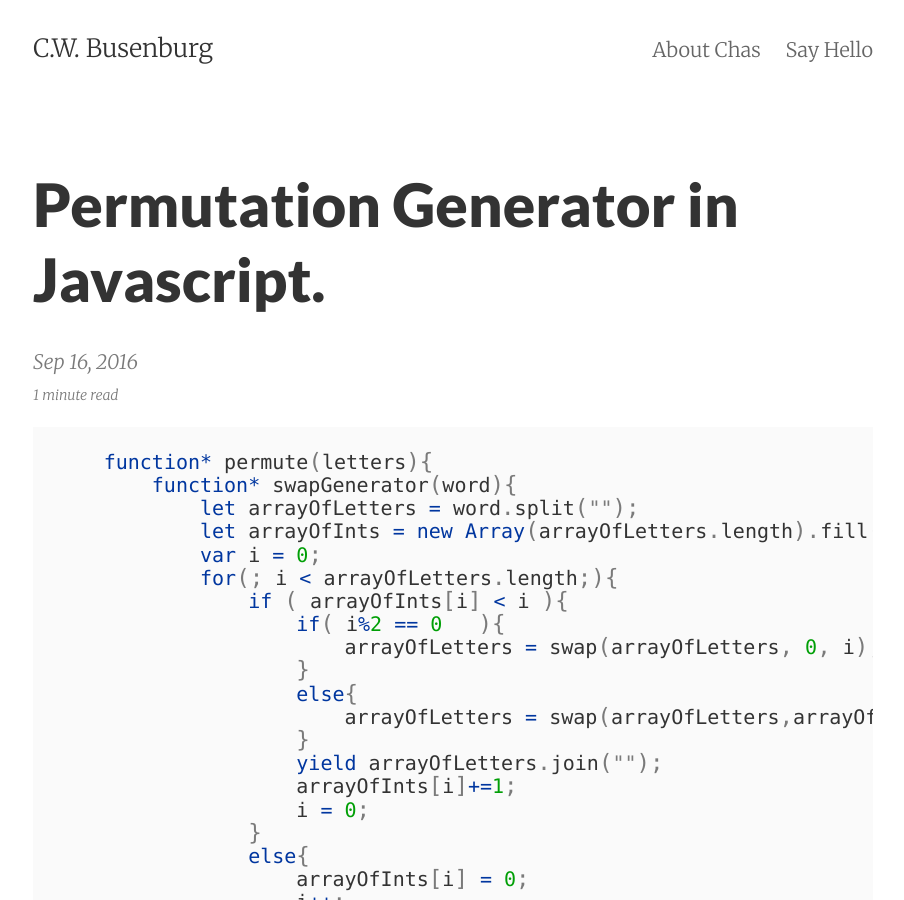
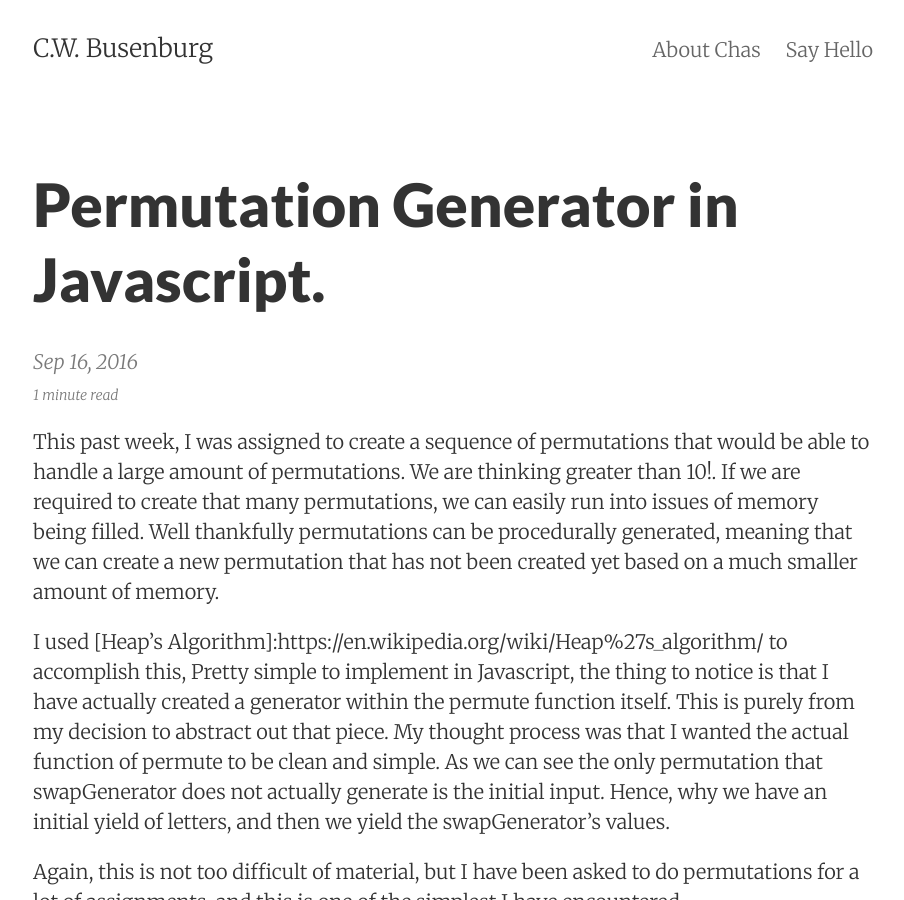
Before and after one commit to cbusenbu/cbusenbu.github.io, a Jekyll site: the page built from _posts/2016-09-16-Permutation-Generator-Javascript.md, in a window 1280 px wide and 900 px high. Shown: the whole window, without its empty margins (187-1091 px from the left). Built offline with Jekyll 4.4.1, drawn with Linux system fonts in a browser that asks for light colours; comment, search, counter and statistics services are not loaded; some of the changed text lies outside the part shown.

Commit message:
finish generator post

````diff
--- a/_posts/2016-09-16-Permutation-Generator-Javascript.md
+++ b/_posts/2016-09-16-Permutation-Generator-Javascript.md
@@ -5,6 +5,25 @@ date: 2016-09-16
 summary: Creating a permutation generator in Javascript based on Heap's Algorithm.
 categories: Javascript permutation generator
 ---
+
+This past week, I was assigned to create a sequence of permutations that would be able to
+handle a large amount of permutations. We are thinking greater than 10!. If we are required
+to create that many permutations, we can easily run into issues of memory being filled.
+Well thankfully permutations can be procedurally generated, meaning that we can create a new
+permutation that has not been created yet based on a much smaller amount of memory.
+
+I used [Heap's Algorithm]:https://en.wikipedia.org/wiki/Heap%27s_algorithm/  to accomplish this,
+Pretty simple to implement in Javascript, the thing to notice is that I have actually created a generator
+within the permute function itself. This is purely from my decision to abstract out that piece.
+My thought process was that I wanted the actual function of permute to be clean and simple. As we
+can see the only permutation that swapGenerator does not actually generate is the initial input.
+Hence, why we have an initial yield of letters, and then we yield the swapGenerator's values.
+
+Again, this is not too difficult of material, but I have been asked to do permutations for
+a lot of assignments, and this is one of the simplest I have encountered.
+
+
+
 
 ```javascript
     function* permute(letters){
````
